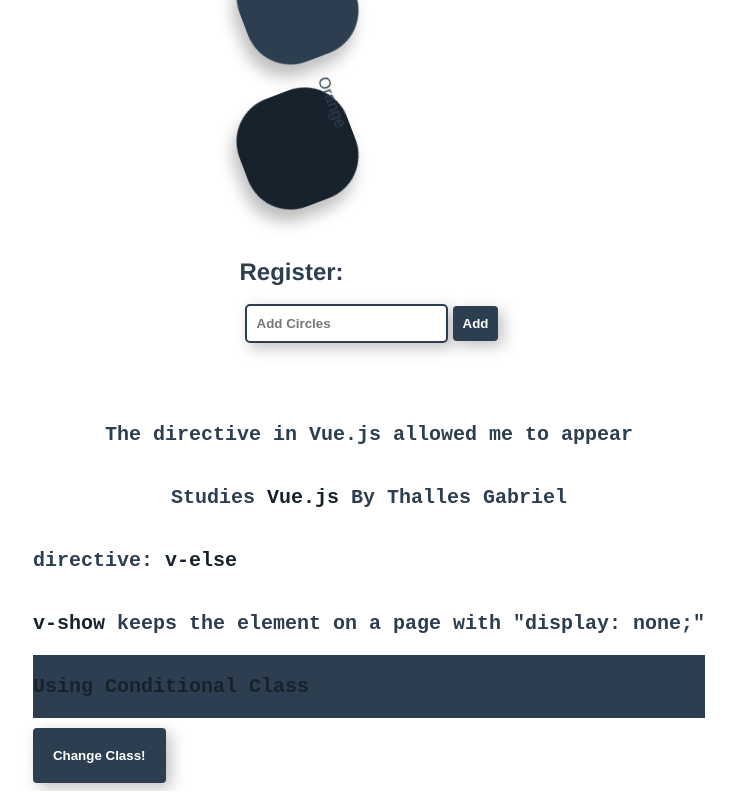
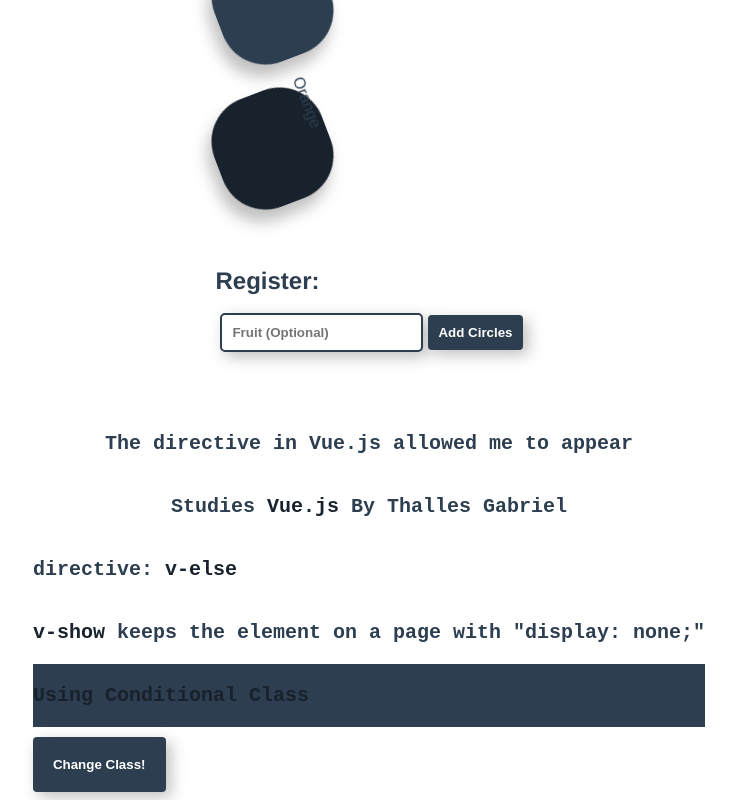
Before and after one commit to thallesyasmim/Vue.js-Studies, a Vue app: page / in a window 1280 px wide. Shown: the part 820-1620 px from the top of the page, without its empty margins (271-1007 px from the left). Built offline with nearby package versions, Linux system fonts and the light colour scheme.

Commit message:
Mini Validation

```diff
--- a/src/components/Circle.vue
+++ b/src/components/Circle.vue
@@ -5,8 +5,8 @@
             <div id="circle">{{ circle.fruit }}</div>
         </section>
         <h1>Register: {{ inputField }}</h1>
-        <input type="text" placeholder="Add Circles" v-model="inputField">
-        <button @click="addCircle(inputField)">Add</button>
+        <input type="text" placeholder="Fruit (Optional)" v-model="inputField">
+        <button @click="addCircle(inputField)">Add Circles</button>
     </article>
 </template>
 
@@ -26,7 +26,7 @@ export default {
         addCircle(fruit) {
             const { id } = this.circles[this.circles.length - 1]
             const fruits = ["Apple", "Mango"]
-            if(fruit !== '') {
+            if(fruit !== '' && fruit !== ' ') {
                 fruits.push(fruit)
             }
             const data = {
```
